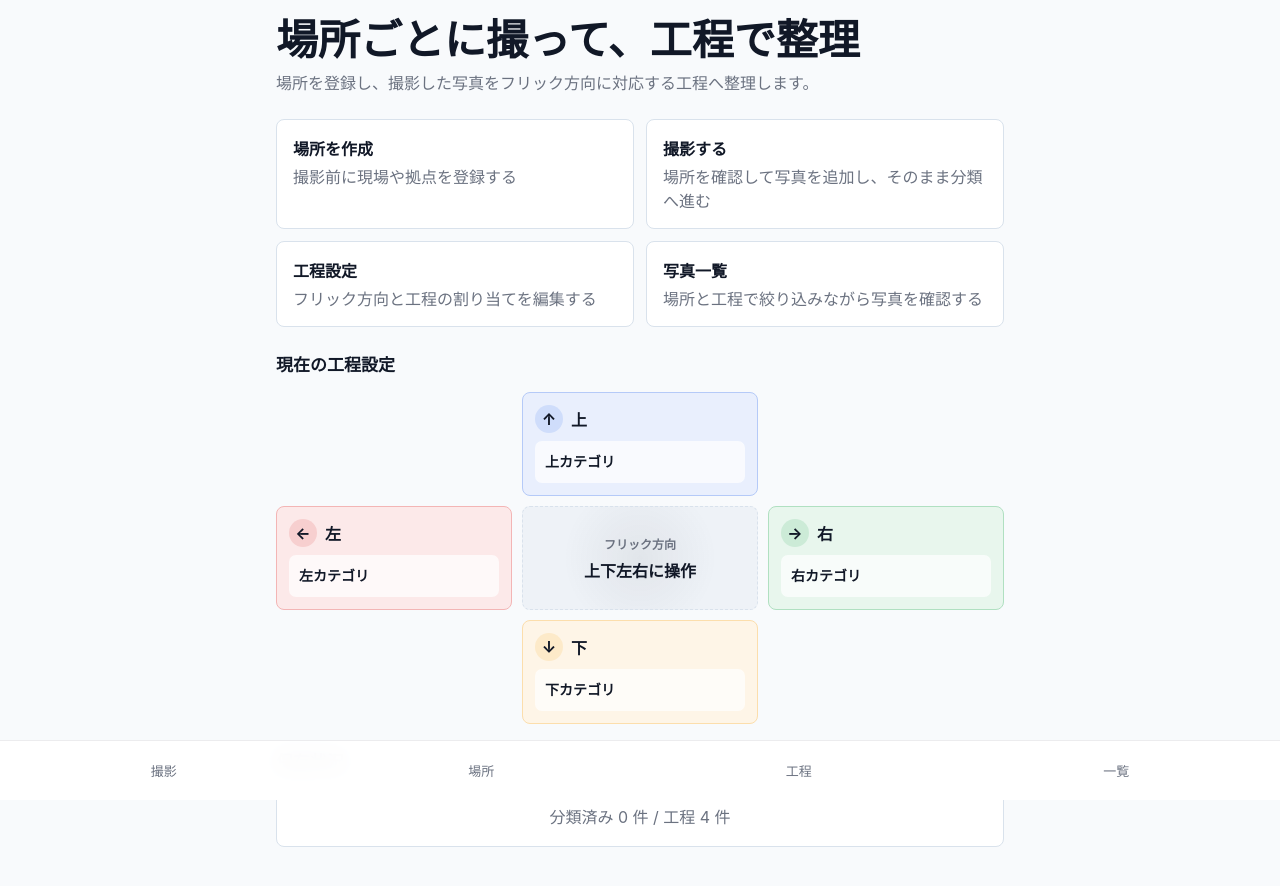
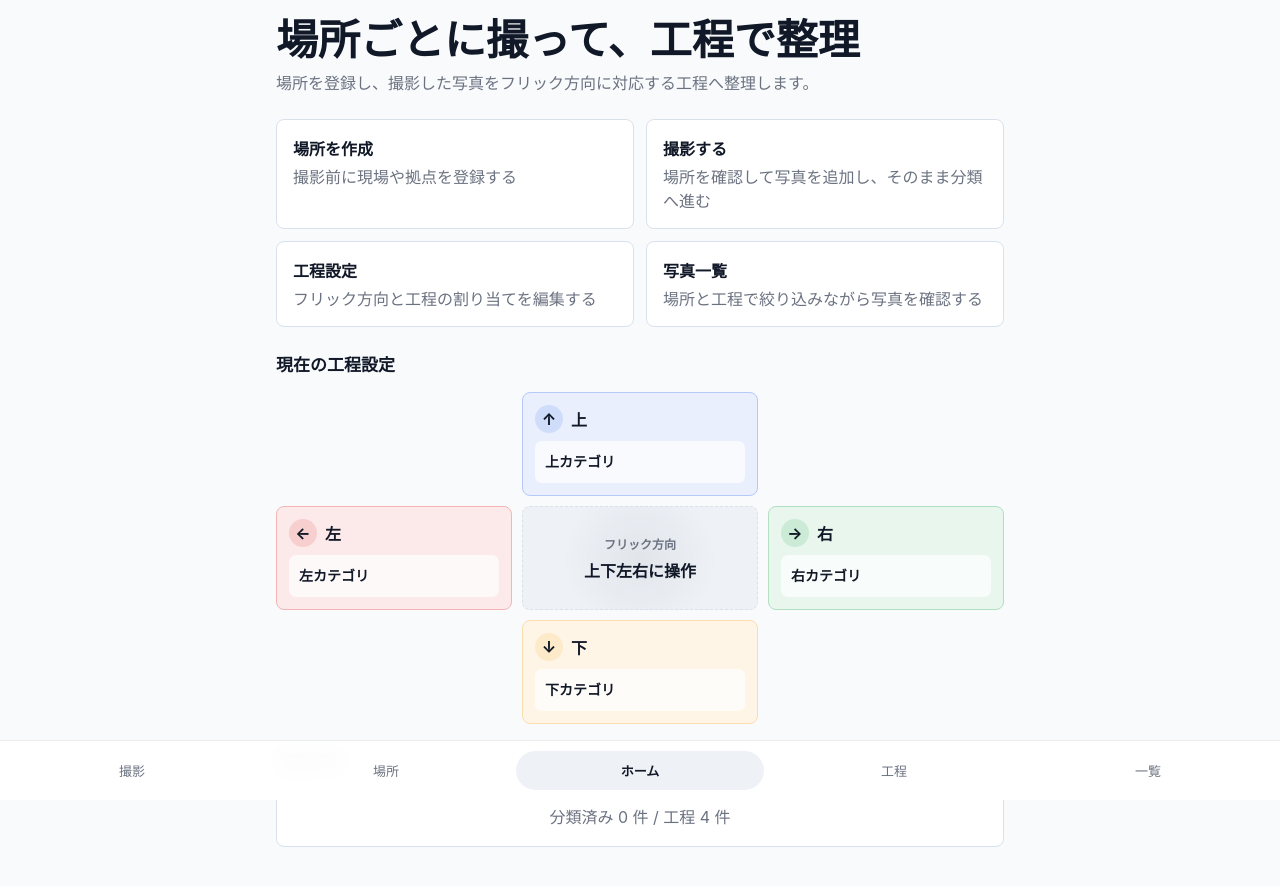
Before and after one commit to Fun-i-Con/FhotoFlicker, a Nuxt app: page / in a window 1280 px wide. Shown: the top 886 px of the page. Built offline with nearby package versions, Linux system fonts and the light colour scheme.

Commit message:
ホームボタンを作成した

```diff
--- a/assets/css/main.css
+++ b/assets/css/main.css
@@ -68,6 +68,7 @@ button {
   z-index: 20;
   display: flex;
   justify-content: space-around;
+  align-items: flex-end;
   gap: 6px;
   padding: 10px 0 10px calc(env(safe-area-inset-left) + 8px);
   padding-right: calc(env(safe-area-inset-right) + 8px);
@@ -83,6 +84,10 @@ button {
   border-radius: 999px;
   color: var(--muted);
   font-size: 13px;
+}
+
+.bottom-nav-home {
+  flex: 1;
 }
 
 .bottom-nav .router-link-active {
--- a/components/AppShell.vue
+++ b/components/AppShell.vue
@@ -7,6 +7,7 @@
     <footer class="bottom-nav" aria-label="下部ナビゲーション">
       <NuxtLink to="/capture">撮影</NuxtLink>
       <NuxtLink to="/places">場所</NuxtLink>
+      <NuxtLink class="bottom-nav-home" to="/">ホーム</NuxtLink>
       <NuxtLink to="/categories">工程</NuxtLink>
       <NuxtLink to="/photos">一覧</NuxtLink>
     </footer>
```
